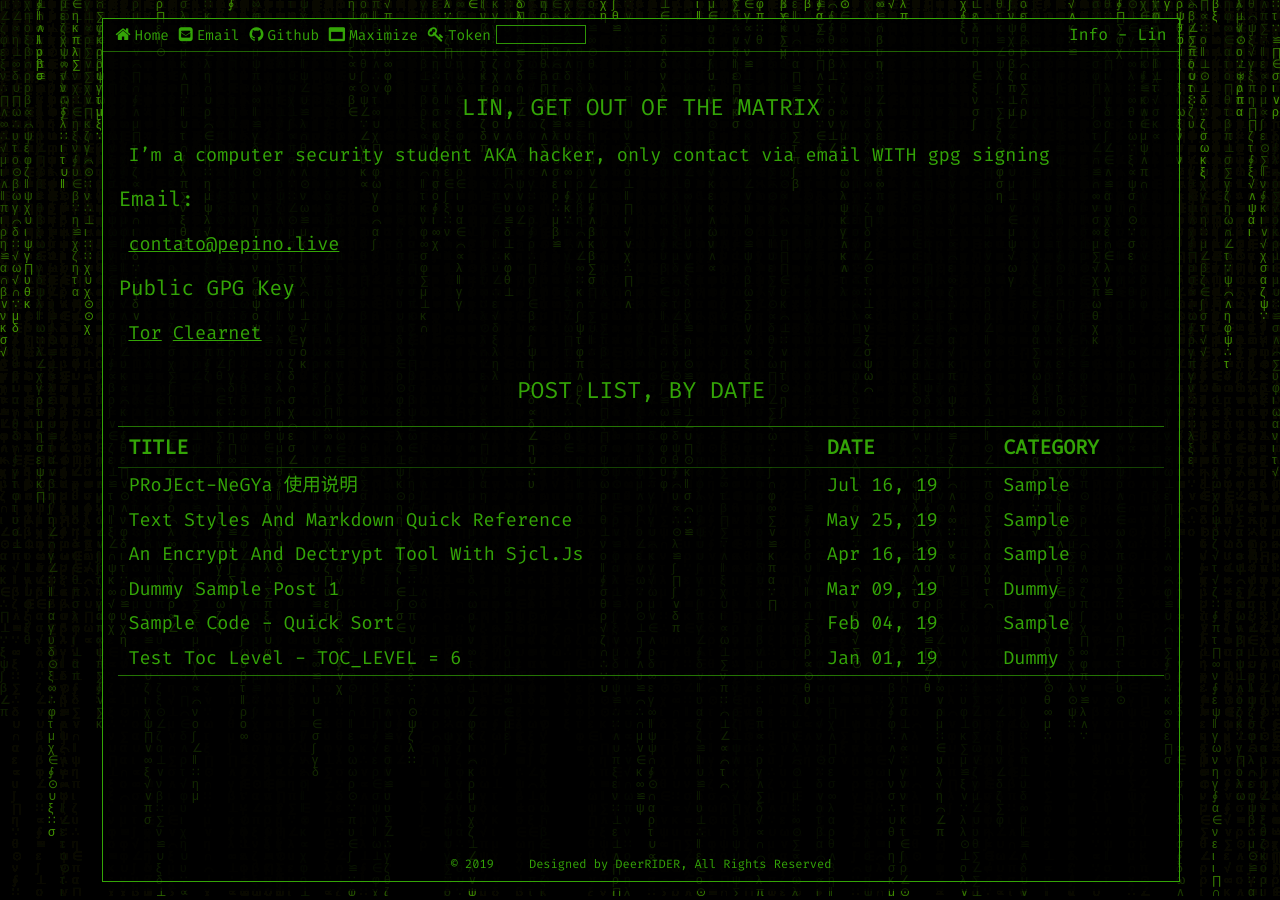
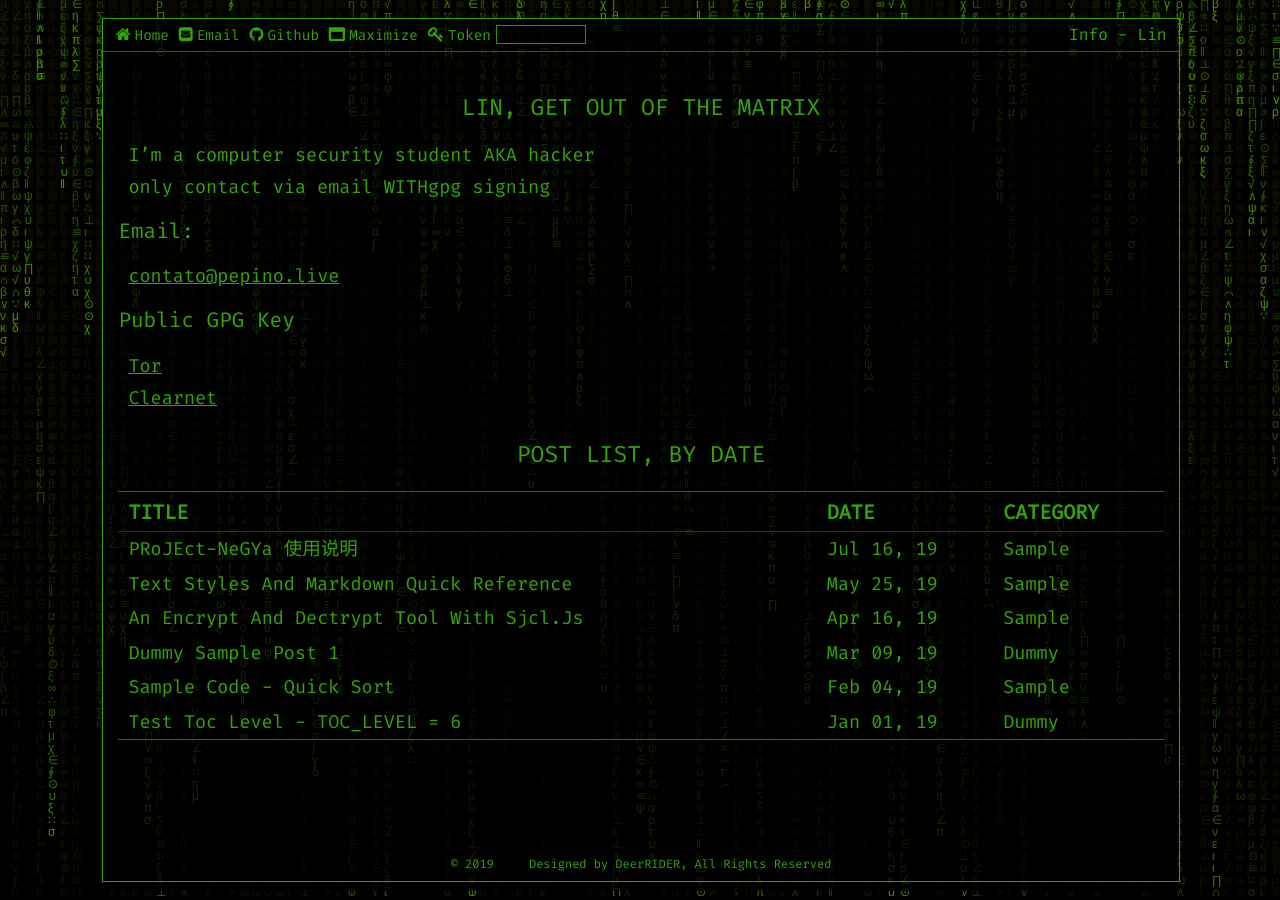
Before and after one commit to Lin1337/info, a Jekyll site: the page built from pages/index.md, in a window 1280 px wide. Built offline with Jekyll 4.4.1, drawn with Linux system fonts in a browser that asks for light colours.

Commit message:
asdjmakdjmas

```diff
--- a/pages/index.md
+++ b/pages/index.md
@@ -14,8 +14,9 @@ permalink: /
 
 # Lin, Get out of the matrix
 
-I'm a computer security student AKA hacker, only contact via email WITH
-gpg signing
+I'm a computer security student AKA hacker
+
+only contact via email WITHgpg signing
 
 ### Email:
 [contato@pepino.live](mailto:contato@pepino.live)
@@ -26,4 +27,5 @@ gpg signing
 
 ### Public GPG key
 [Tor](http://gnjtzu5c2lv4zasv.onion/0x20769C088F0DCA4E)
+
 [Clearnet](https://pgp.key-server.io/0x20769C088F0DCA4E)
```
